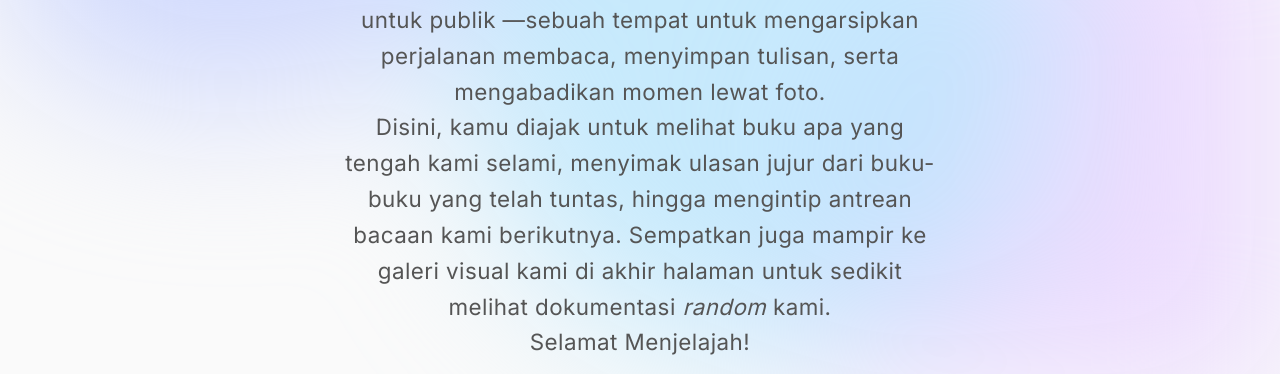
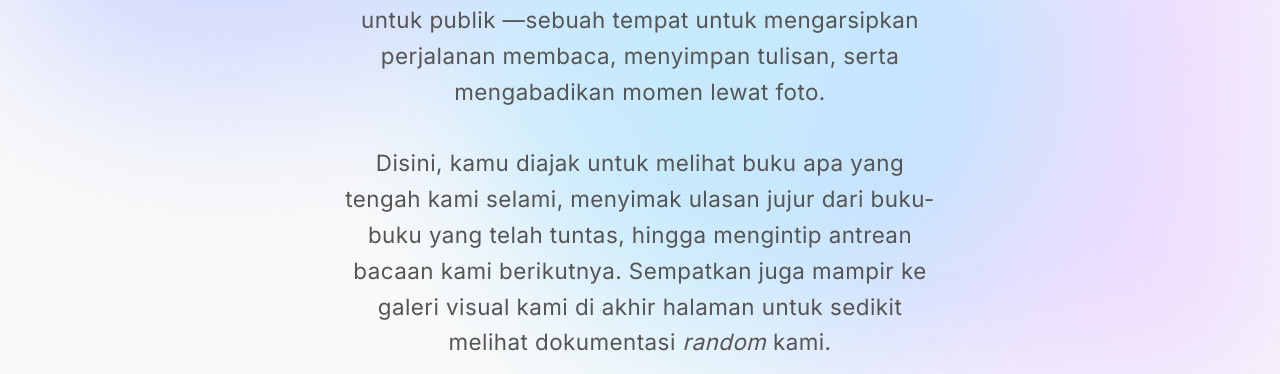
Before and after one commit to firmandikarohman-web/rak-buku-cera, a plain HTML site: page index.html in a window 1280 px wide. Shown: the part 401-775 px from the top of the page. Drawn offline with nearby package versions, Linux system fonts and the light colour scheme.

Commit message:
Update index.html tambahin 1 <br> lagi biar ada gap

```diff
--- a/index.html
+++ b/index.html
@@ -62,8 +62,8 @@
         <section id="home" class="hero section-scroll">
             <div class="hero-content">
                 <h1 class="reveal-stagger"><br>Selamat Datang di<br>Rak Buku Cera</h1>
-                <p class="tagline reveal-stagger">Merupakan '<b>Ruang Digital Personal</b>' yang terbuka untuk publik —sebuah tempat untuk mengarsipkan perjalanan membaca, menyimpan tulisan, serta mengabadikan momen lewat foto.<br>
-Disini, kamu diajak untuk melihat buku apa yang tengah kami selami, menyimak ulasan jujur dari buku-buku yang telah tuntas, hingga mengintip antrean bacaan kami berikutnya. Sempatkan juga mampir ke galeri visual kami di akhir halaman untuk sedikit melihat dokumentasi <i>random</i> kami.<br>Selamat Menjelajah!</p>
+                <p class="tagline reveal-stagger">Merupakan '<b>Ruang Digital Personal</b>' yang terbuka untuk publik —sebuah tempat untuk mengarsipkan perjalanan membaca, menyimpan tulisan, serta mengabadikan momen lewat foto.<br><br>
+Disini, kamu diajak untuk melihat buku apa yang tengah kami selami, menyimak ulasan jujur dari buku-buku yang telah tuntas, hingga mengintip antrean bacaan kami berikutnya. Sempatkan juga mampir ke galeri visual kami di akhir halaman untuk sedikit melihat dokumentasi <i>random</i> kami.<br><br>Selamat Menjelajah!</p>
             </div>
 
             <!-- Scroll Down Arrow -->
```
